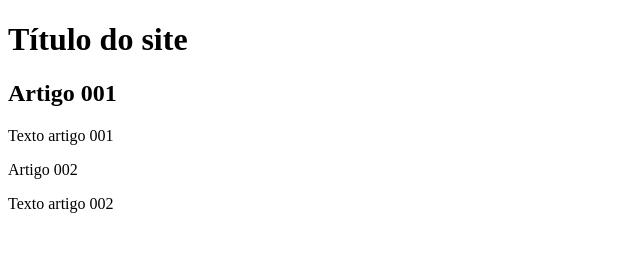
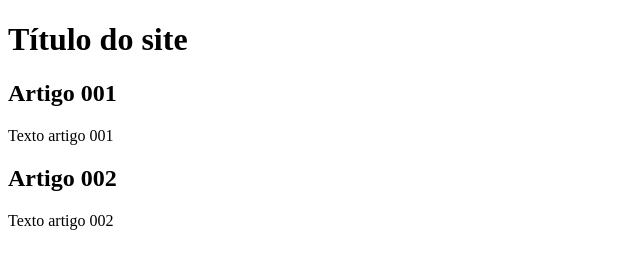
Before and after one commit to Lucaszanatta-dev/projeto-site, a plain HTML site: page index.html in a window 1280 px wide. Shown: the whole page, without its empty margins (0-640 px from the left). Drawn offline with Linux system fonts and the light colour scheme.

Commit message:
Update index.html

```diff
--- a/index.html
+++ b/index.html
@@ -14,8 +14,10 @@
             <h2>Artigo 001</h2>
             <p>Texto artigo 001</p>
         </article>
-            <article>Artigo 002</article>
+        <article>
+            <h2>Artigo 002</h2>
             <p>Texto artigo 002</p>
+        </article>
     </main>
 </body>
 </html>
```
